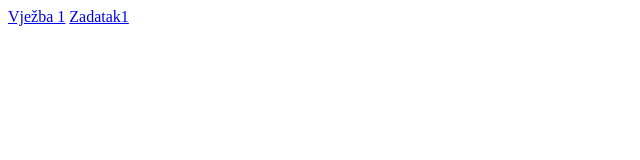
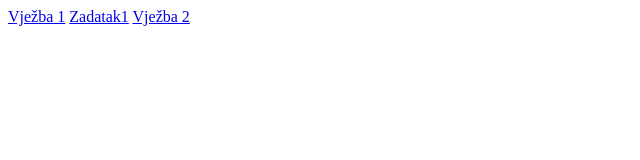
Before and after one commit to D0magoj/Multimedijske-prezentacije, a plain HTML site: page index.html in a window 1280 px wide. Shown: the full height of the page, 0-640 px from the left. Drawn offline with Linux system fonts and the light colour scheme.

Commit message:
Update index.html

```diff
--- a/index.html
+++ b/index.html
@@ -2,5 +2,6 @@
     <body>
         <a href = "DomagojBlazic.html">Vježba 1</a>
         <a href = "Zadatak1.html">Zadatak1</a>
+        <a href = "Vjezba2">Vježba 2</a>
     </body>
 </head>
```
